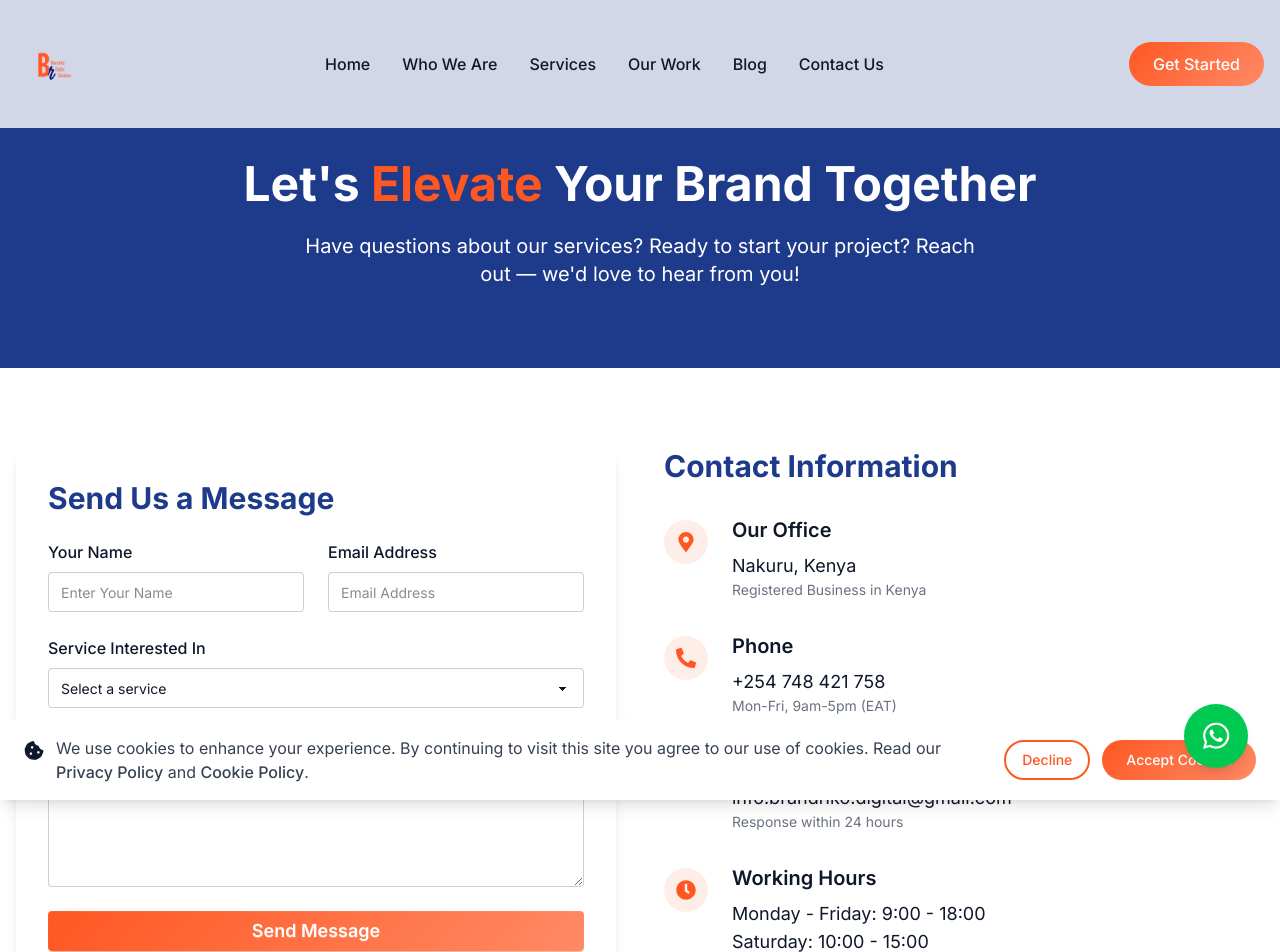
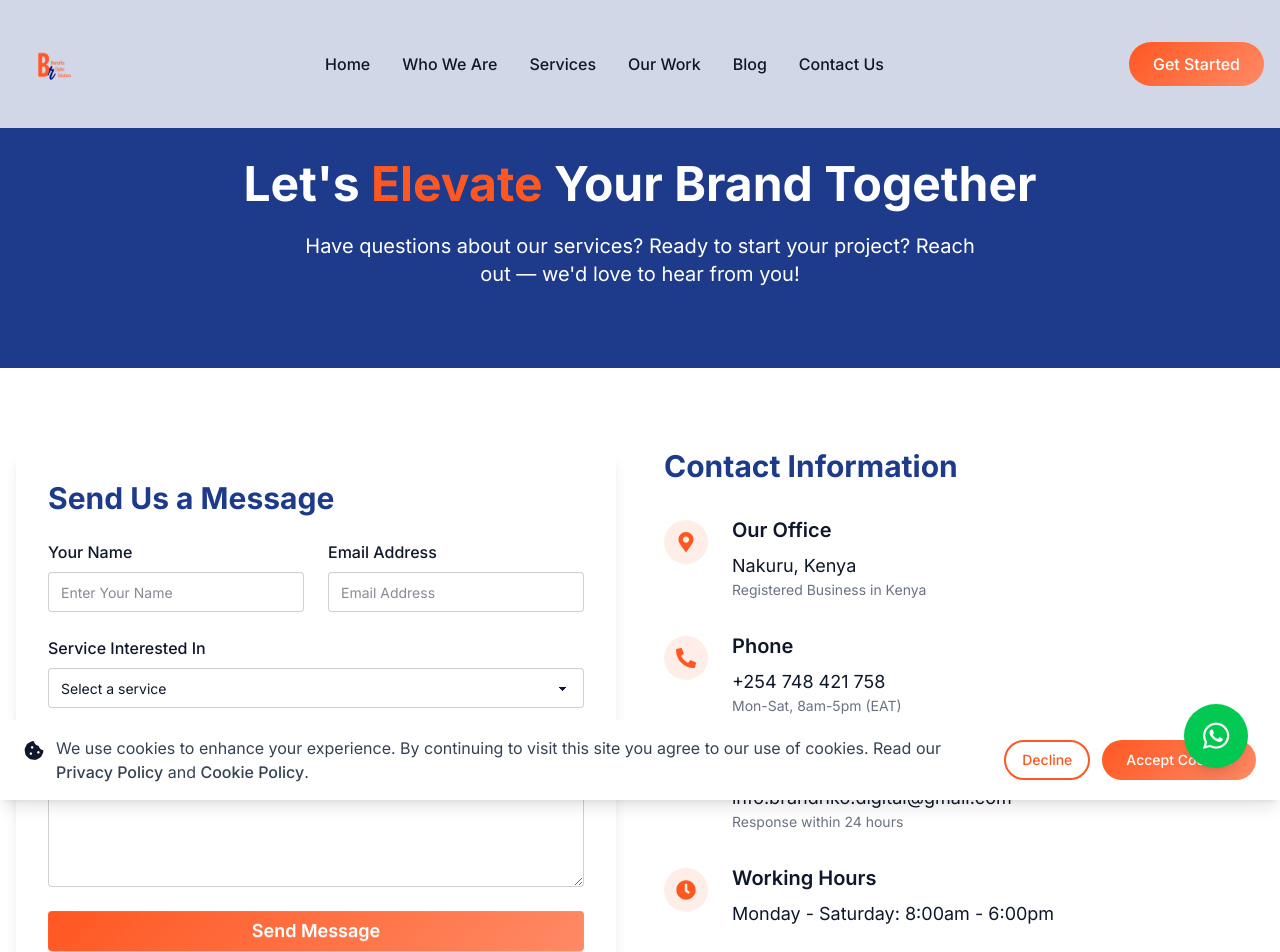
Before and after one commit to matthewkuria/brandriko, a Next.js app: page /contact in a window 1280 px wide. Shown: the top 952 px of the page. Built offline with nearby package versions, Linux system fonts and the light colour scheme.

Commit message:
Change the working hours in the contact page

```diff
--- a/app/contact/page.tsx
+++ b/app/contact/page.tsx
@@ -109,7 +109,7 @@ export default function ContactPage() {
                   <div>
                     <h3 className="text-xl font-semibold mb-2">Phone</h3>
                     <p className="text-lg">+254 748 421 758</p>
-                    <p className="text-sm text-gray-500">Mon-Fri, 9am-5pm (EAT)</p>
+                    <p className="text-sm text-gray-500">Mon-Sat, 8am-5pm (EAT)</p>
                   </div>
                 </div>
 
@@ -130,8 +130,7 @@ export default function ContactPage() {
                   </div>
                   <div>
                     <h3 className="text-xl font-semibold mb-2">Working Hours</h3>
-                    <p className="text-lg">Monday - Friday: 9:00 - 18:00</p>
-                    <p className="text-lg">Saturday: 10:00 - 15:00</p>
+                    <p className="text-lg">Monday - Saturday: 8:00am - 6:00pm </p>
                   </div>
                 </div>
               </div>
```
